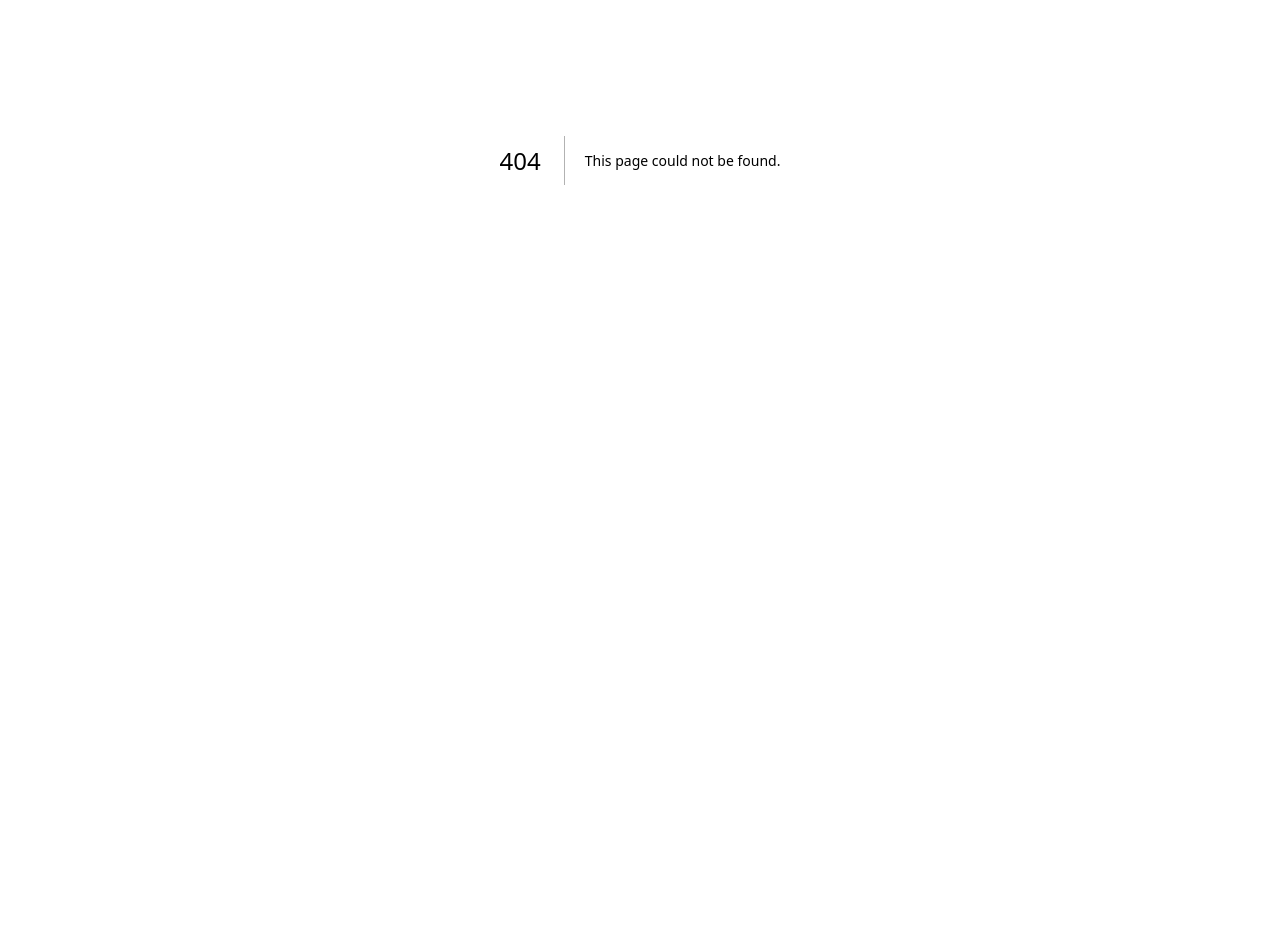
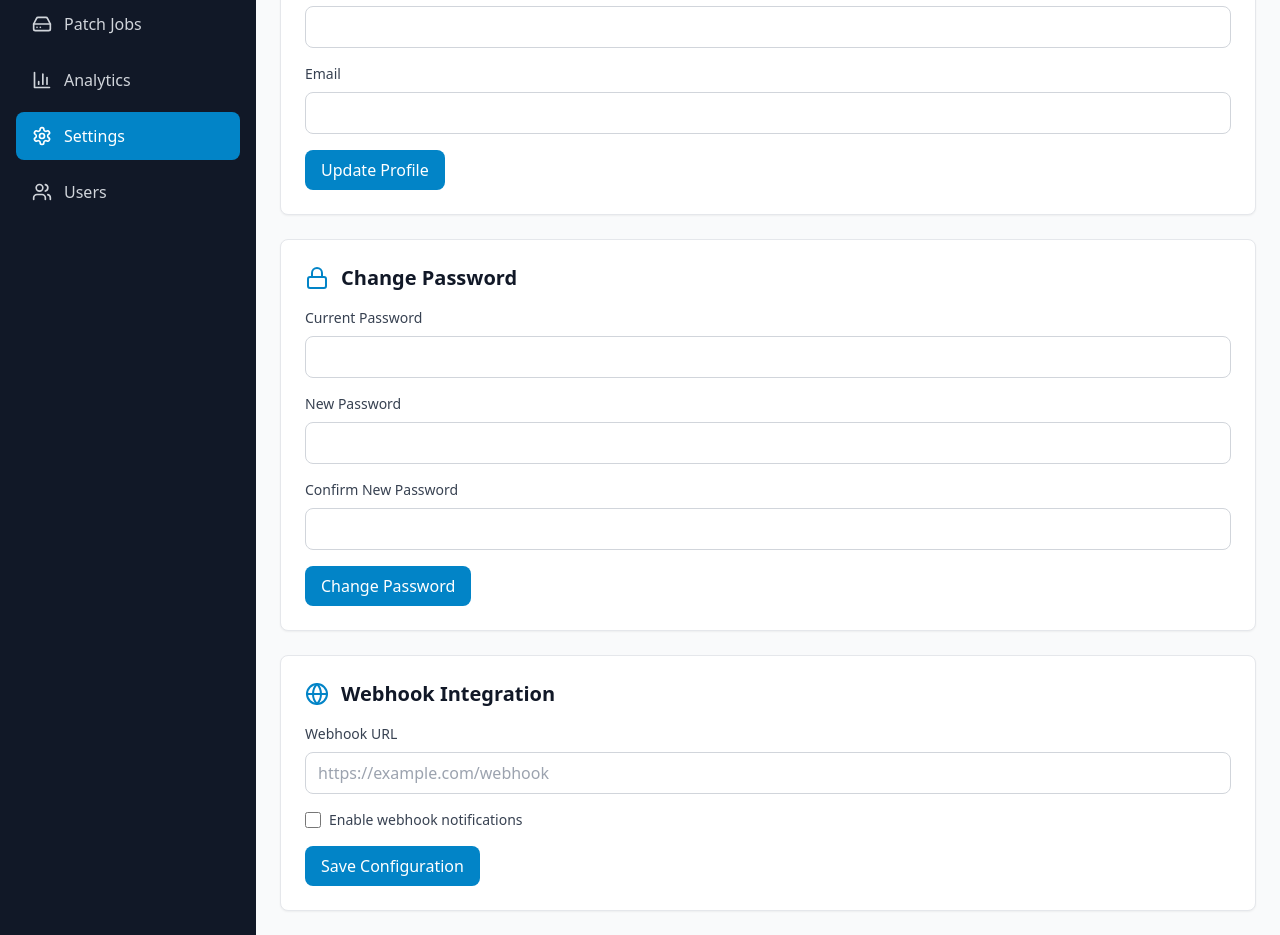
Before and after one commit to Sanchay117/SuperHack2025, a Next.js app in the folder frontend/: page /settings in a window 1280 px wide. Before the commit this address had no page. Shown: the part 240-1175 px from the top of the page. Before the commit the page ends 800 px from the top, so only its background shows below. Built offline with nearby package versions, Linux system fonts and the light colour scheme; no server answers; sample sign-in values are in the browser's storage.

Commit message:
add settings page

```diff
--- /dev/null
+++ b/frontend/pages/settings.js
@@ -0,0 +1,179 @@
+import { useState } from 'react';
+import { ProtectedRoute } from '../components/ProtectedRoute';
+import { AuthLayout } from '../components/AuthLayout';
+import { useAuth } from '../contexts/AuthContext';
+import { toast } from 'react-hot-toast';
+import { User, Lock, Globe } from 'lucide-react';
+
+export default function SettingsPage() {
+  const { user } = useAuth();
+  const [profile, setProfile] = useState({
+    name: user?.name || '',
+    email: user?.email || '',
+  });
+  const [password, setPassword] = useState({
+    current: '',
+    newPassword: '',
+    confirm: '',
+  });
+  const [webhook, setWebhook] = useState({
+    url: '',
+    enabled: false,
+  });
+
+  const handleProfileUpdate = async (e) => {
+    e.preventDefault();
+    toast.success('Profile updated successfully!');
+  };
+
+  const handlePasswordChange = async (e) => {
+    e.preventDefault();
+    if (password.newPassword !== password.confirm) {
+      toast.error('Passwords do not match');
+      return;
+    }
+    toast.success('Password changed successfully!');
+    setPassword({ current: '', newPassword: '', confirm: '' });
+  };
+
+  const handleWebhookSave = async (e) => {
+    e.preventDefault();
+    toast.success('Webhook configuration saved!');
+  };
+
+  return (
+    <ProtectedRoute>
+      <AuthLayout>
+        <div>
+          <h1 className="text-3xl font-bold text-gray-900 mb-6">Settings</h1>
+
+          <div className="space-y-6">
+            {/* Profile Settings */}
+            <div className="card">
+              <div className="flex items-center space-x-3 mb-4">
+                <User className="text-primary-600" size={24} />
+                <h2 className="text-xl font-semibold text-gray-900">Profile Settings</h2>
+              </div>
+              <form onSubmit={handleProfileUpdate} className="space-y-4">
+                <div>
+                  <label className="block text-sm font-medium text-gray-700 mb-2">
+                    Name
+                  </label>
+                  <input
+                    type="text"
+                    value={profile.name}
+                    onChange={(e) => setProfile({ ...profile, name: e.target.value })}
+                    className="input w-full"
+                  />
+                </div>
+                <div>
+                  <label className="block text-sm font-medium text-gray-700 mb-2">
+                    Email
+                  </label>
+                  <input
+                    type="email"
+                    value={profile.email}
+                    onChange={(e) => setProfile({ ...profile, email: e.target.value })}
+                    className="input w-full"
+                  />
+                </div>
+                <div>
+                  <button type="submit" className="btn btn-primary">
+                    Update Profile
+                  </button>
+                </div>
+              </form>
+            </div>
+
+            {/* Change Password */}
+            <div className="card">
+              <div className="flex items-center space-x-3 mb-4">
+                <Lock className="text-primary-600" size={24} />
+                <h2 className="text-xl font-semibold text-gray-900">Change Password</h2>
+              </div>
+              <form onSubmit={handlePasswordChange} className="space-y-4">
+                <div>
+                  <label className="block text-sm font-medium text-gray-700 mb-2">
+                    Current Password
+                  </label>
+                  <input
+                    type="password"
+                    value={password.current}
+                    onChange={(e) => setPassword({ ...password, current: e.target.value })}
+                    className="input w-full"
+                  />
+                </div>
+                <div>
+                  <label className="block text-sm font-medium text-gray-700 mb-2">
+                    New Password
+                  </label>
+                  <input
+                    type="password"
+                    value={password.newPassword}
+                    onChange={(e) => setPassword({ ...password, newPassword: e.target.value })}
+                    className="input w-full"
+                  />
+                </div>
+                <div>
+                  <label className="block text-sm font-medium text-gray-700 mb-2">
+                    Confirm New Password
+                  </label>
+                  <input
+                    type="password"
+                    value={password.confirm}
+                    onChange={(e) => setPassword({ ...password, confirm: e.target.value })}
+                    className="input w-full"
+                  />
+                </div>
+                <div>
+                  <button type="submit" className="btn btn-primary">
+                    Change Password
+                  </button>
+                </div>
+              </form>
+            </div>
+
+            {/* Webhook Integration */}
+            <div className="card">
+              <div className="flex items-center space-x-3 mb-4">
+                <Globe className="text-primary-600" size={24} />
+                <h2 className="text-xl font-semibold text-gray-900">Webhook Integration</h2>
+              </div>
+              <form onSubmit={handleWebhookSave} className="space-y-4">
+                <div>
+                  <label className="block text-sm font-medium text-gray-700 mb-2">
+                    Webhook URL
+                  </label>
+                  <input
+                    type="url"
+                    value={webhook.url}
+                    onChange={(e) => setWebhook({ ...webhook, url: e.target.value })}
+                    placeholder="https://example.com/webhook"
+                    className="input w-full"
+                  />
+                </div>
+                <div className="flex items-center">
+                  <input
+                    type="checkbox"
+                    id="webhook-enabled"
+                    checked={webhook.enabled}
+                    onChange={(e) => setWebhook({ ...webhook, enabled: e.target.checked })}
+                    className="h-4 w-4 text-primary-600 focus:ring-primary-500 border-gray-300 rounded"
+                  />
+                  <label htmlFor="webhook-enabled" className="ml-2 block text-sm text-gray-700">
+                    Enable webhook notifications
+                  </label>
+                </div>
+                <div>
+                  <button type="submit" className="btn btn-primary">
+                    Save Configuration
+                  </button>
+                </div>
+              </form>
+            </div>
+          </div>
+        </div>
+      </AuthLayout>
+    </ProtectedRoute>
+  );
+}
```
